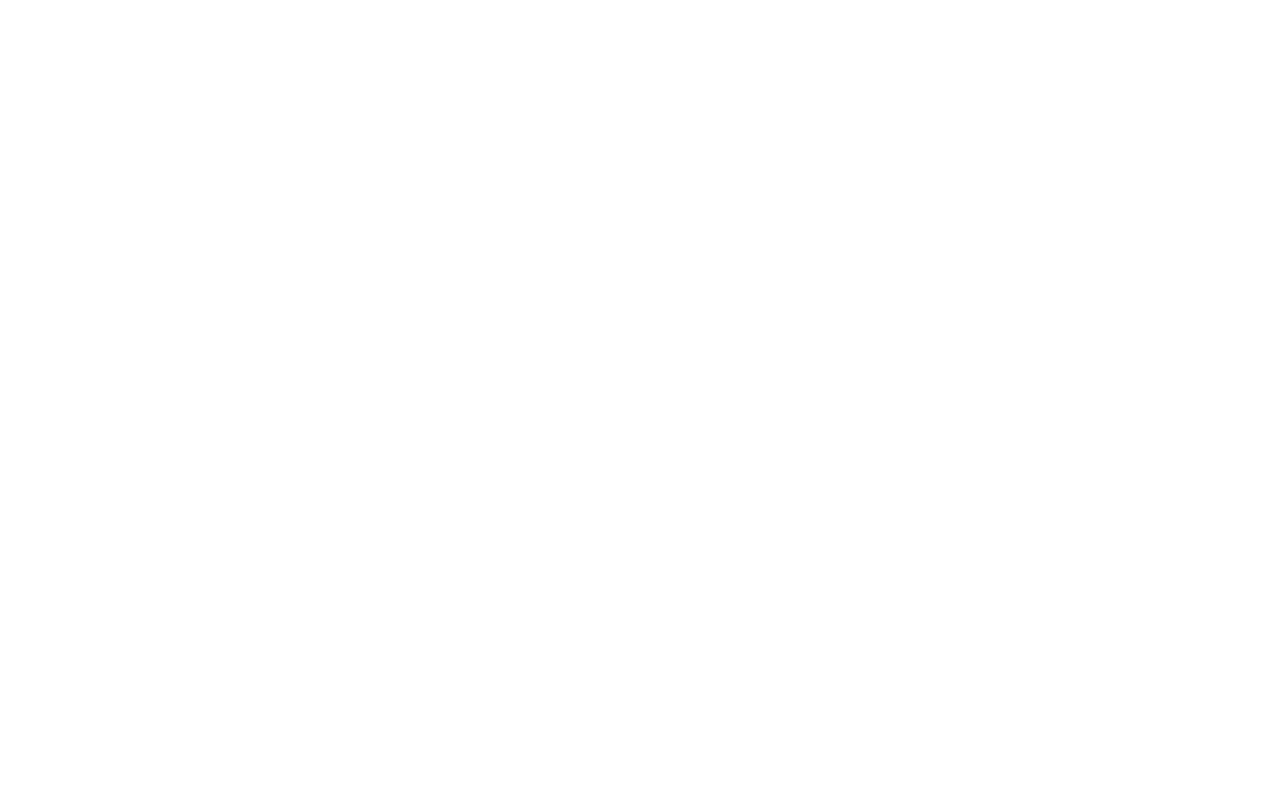
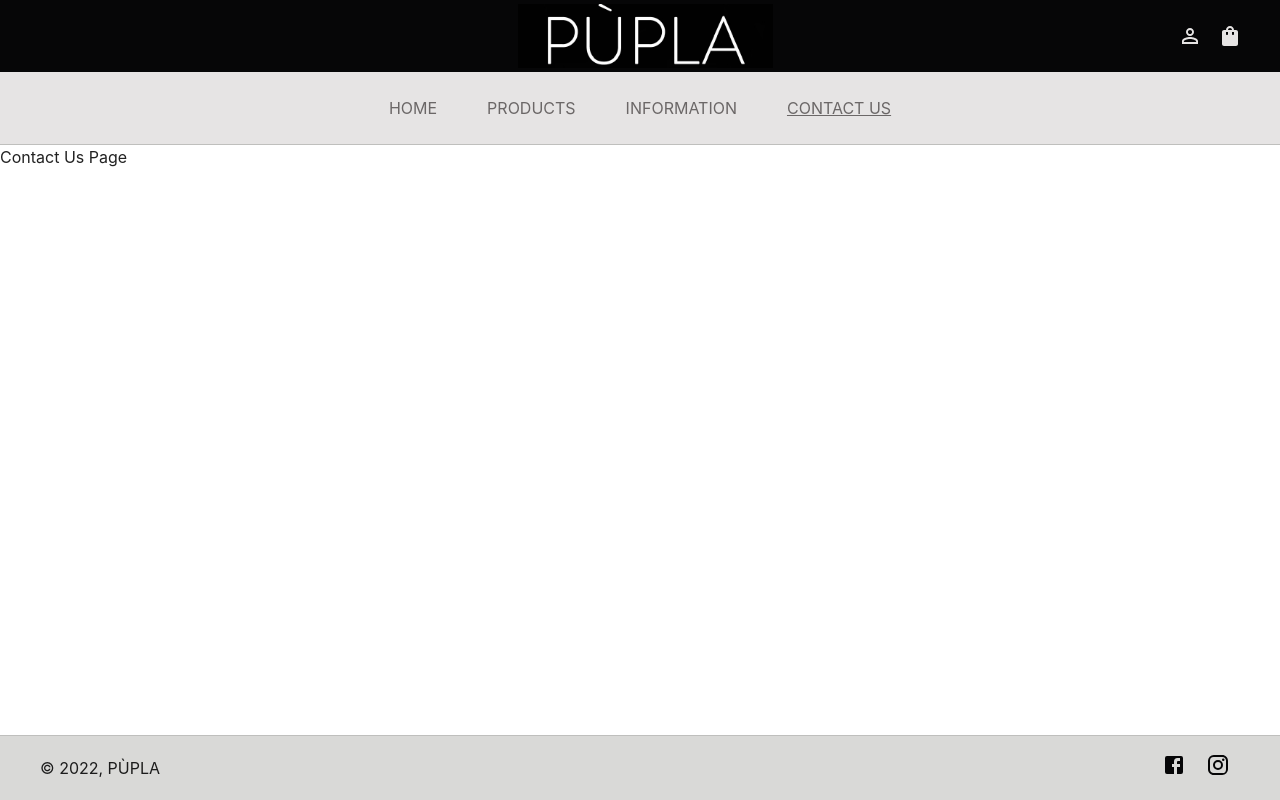
Before and after one commit to Migle-Chazbijaviciute/pupla, a React (Create React App) app in the folder client/: page /contactUs in a window 1280 px wide. Before the commit this address had no page. Built offline with nearby package versions, Linux system fonts and the light colour scheme.

Commit message:
feat: added contact us page

```diff
--- a/client/src/app.jsx
+++ b/client/src/app.jsx
@@ -17,6 +17,7 @@ import LoginPage from './pages/login-page';
 import RegisterPage from './pages/register-page';
 import ProductsPage from './pages/products-page';
 import ProductPage from './pages/product-page';
+import ContactUsPage from './pages/contact-us-page';
 
 const App = () => (
   <ThemeProvider theme={theme}>
@@ -30,6 +31,7 @@ const App = () => (
           <Route path="/login" element={<LoginPage />} />
           <Route path="/register" element={<RegisterPage />} />
           <Route path="/information" element={<InformationPage />} />
+          <Route path="/contactUs" element={<ContactUsPage />} />
         </Route>
         <Route path="/" element={<DashboardLayout />}>
           <Route path="/profile" element={<ProfilePage />} />
--- /dev/null
+++ b/client/src/pages/contact-us-page.jsx
@@ -0,0 +1,7 @@
+import React from 'react';
+
+const ContactUsPage = () => (
+  <div>Contact Us Page</div>
+);
+
+export default ContactUsPage;
```
